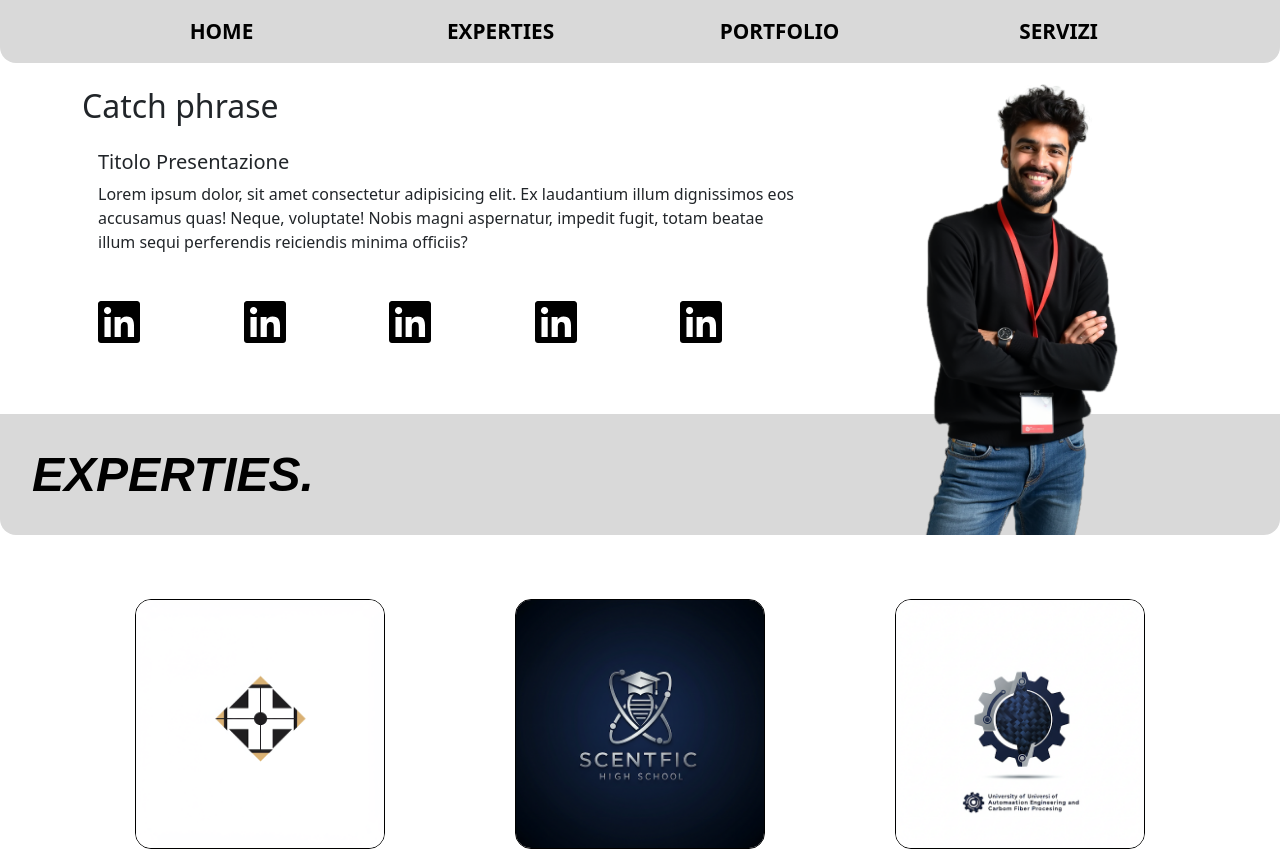
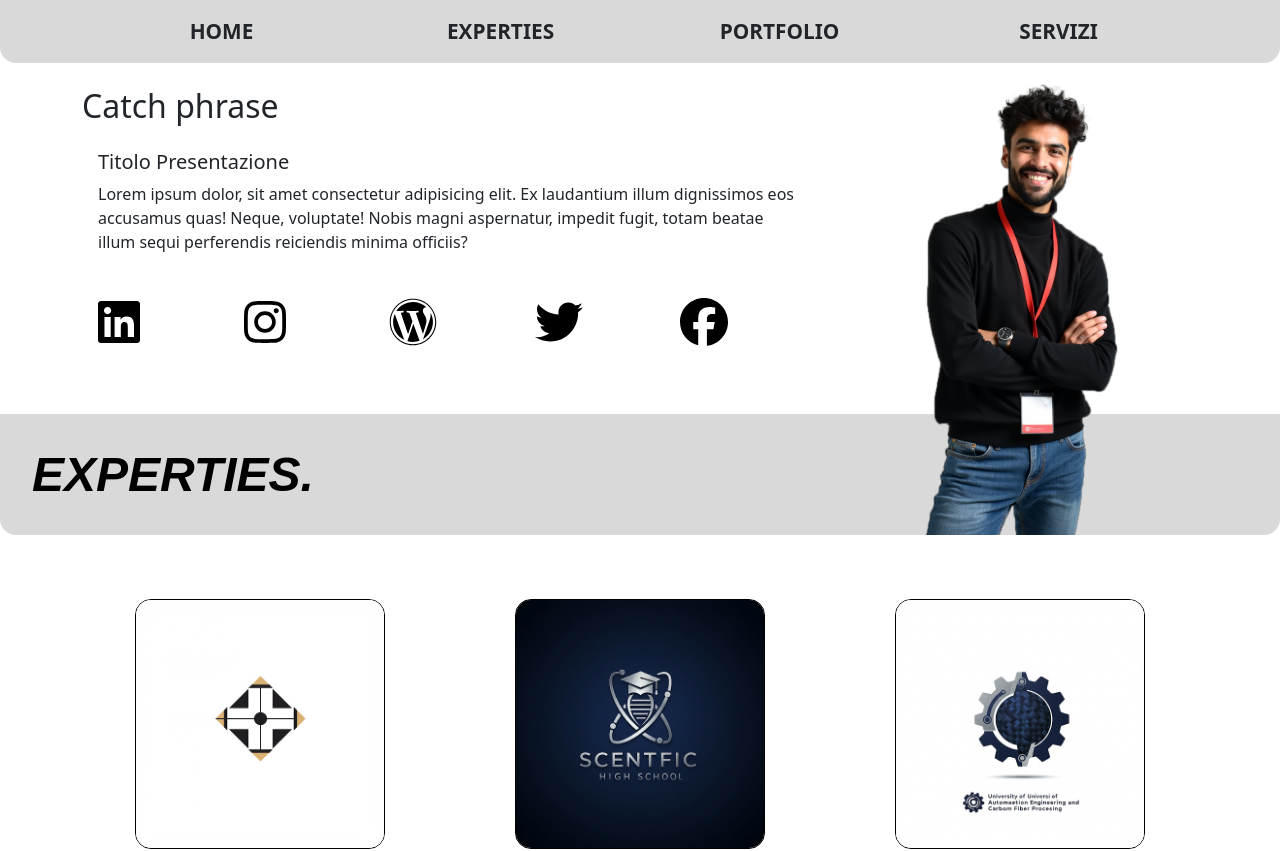
Before and after one commit to Giunta-Giovanni/portfolio, a React (Vite) app: page / in a window 1280 px wide. Shown: the top 851 px of the page. Built offline with nearby package versions, Linux system fonts and the light colour scheme.

Commit message:
feat: implement cvContext for navigation and section scrolling; update components to utilize context

```diff
--- a/src/App.jsx
+++ b/src/App.jsx
@@ -1,11 +1,31 @@
 import LandingPage from "./pages/LandingPage"
-import AccordionItem from "./components/main_component/Accordion/Accordion"
+import cvContext from "./context/cvContext"
+import { useRef } from "react";
 export default function App() {
+
+  const sections = {
+    home: useRef(null),
+    experties: useRef(null),
+    portfolio: useRef(null),
+    service: useRef(null),
+  };
+
+  const navLink = [
+    { id: 1, link: 'HOME', ref: sections.home },
+    { id: 2, link: 'EXPERTIES', ref: sections.experties },
+    { id: 3, link: 'PORTFOLIO', ref: sections.portfolio },
+    { id: 4, link: 'SERVIZI', ref: sections.service },
+  ];
+
+  const scrollToSection = (elementRef) => {
+    elementRef.current?.scrollIntoView({ behavior: "smooth" });
+  };
+
   return (
-    <>
+    <cvContext.Provider value={{ navLink, sections, scrollToSection }}>
       <LandingPage />
       {/* <AccordionItem /> */}
+    </cvContext.Provider>
 
-    </>
   )
 }
--- a/src/components/Header.jsx
+++ b/src/components/Header.jsx
@@ -1,8 +1,15 @@
 import style from "./Header.module.css";
+import { useContext } from "react";
+import cvContext from "../context/cvContext";
 
-const navLink = ['HOME', 'EXPERTIES', 'PORTFOLIO', 'SERVIZI']
 
 export default function Header() {
+
+    const { navLink, scrollToSection } = useContext(cvContext)
+
+
+
+
     return (
         <>
             <header className={style.header}>
@@ -12,10 +19,21 @@ export default function Header() {
                         {/* navBar-tablet & pc*/}
                         <nav className="d-none d-md-block">
                             <ul className="row p-0 m-0">
-                                {navLink.map((link, index) => {
+                                {navLink.map((item) => {
+                                    console.log(item)
                                     return (
-                                        <li className="col" key={index}>
-                                            <a href="">{link}</a>
+                                        <li
+                                            className="col"
+                                            key={item.id}
+
+                                        >
+                                            <span
+                                                className={style.header_link}
+                                                onClick={() => {
+                                                    scrollToSection(item.ref)
+                                                }}
+                                            >{item.link}
+                                            </span>
                                         </li>
                                     )
                                 })}
@@ -33,10 +51,17 @@ export default function Header() {
                                     </button>
                                     <div className="collapse navbar-collapse w-100 mt-2" id="navbarTogglerDemo02">
                                         <ul className="navbar-nav w-100 text-center mb-2 mb-lg-0 p-0 m-0">
-                                            {navLink.map((link, index) => {
+                                            {navLink.map((item) => {
                                                 return (
-                                                    <li className="nav-item w-100" key={index}>
-                                                        <a className="nav-link active" aria-current="page" href="#">{link}</a>
+                                                    <li className="nav-item w-100" key={item.id}>
+                                                        <span
+                                                            className={style.header_link}
+                                                            onClick={() => {
+                                                                scrollToSection(item.ref)
+                                                            }}
+                                                        >{item.link}
+                                                        </span>
+                                                        {/* <a className="nav-link active" aria-current="page" href="#">{item.link}</a> */}
                                                     </li>
                                                 )
                                             })}
--- a/src/components/main_component/HeroSection.jsx
+++ b/src/components/main_component/HeroSection.jsx
@@ -1,13 +1,17 @@
 // import fontAwesome
 import { FontAwesomeIcon } from "@fortawesome/react-fontawesome";
-import { faFacebook, faLinkedin, faTwitter, faInstagram } from "@fortawesome/free-brands-svg-icons";
-
+import { faFacebook, faLinkedin, faTwitter, faInstagram, faWordpress } from "@fortawesome/free-brands-svg-icons";
+import { useContext } from "react";
+import cvContext from "../../context/cvContext";
 // import style
 import style from "../Main.module.css";
 
 export default function HeroSection() {
+
+    const { sections } = useContext(cvContext)
+
     return (
-        <section className={style.heroSection}>
+        <section ref={sections.home} className={style.heroSection}>
             <div className="container">
                 {/* riga */}
                 <div className="row">
@@ -24,7 +28,7 @@ export default function HeroSection() {
                             </div>
                             {/* colonna destra con titolo */}
                             <div className="col-7 col-md-12">
-                                <h2>
+                                <h2 className={style.catch_phrase}>
                                     Catch phrase
                                 </h2>
                             </div>
@@ -48,28 +52,28 @@ export default function HeroSection() {
                                 <div className="col">
                                     <div className={style.channel}>
                                         <a href="">
-                                            <FontAwesomeIcon icon={faLinkedin} />
+                                            <FontAwesomeIcon icon={faInstagram} />
                                         </a>
                                     </div>
                                 </div>
                                 <div className="col">
                                     <div className={style.channel}>
                                         <a href="">
-                                            <FontAwesomeIcon icon={faLinkedin} />
+                                            <FontAwesomeIcon icon={faWordpress} />
                                         </a>
                                     </div>
                                 </div>
                                 <div className="col">
                                     <div className={style.channel}>
                                         <a href="">
-                                            <FontAwesomeIcon icon={faLinkedin} />
+                                            <FontAwesomeIcon icon={faTwitter} />
                                         </a>
                                     </div>
                                 </div>
                                 <div className="col">
                                     <div className={style.channel}>
                                         <a href="">
-                                            <FontAwesomeIcon icon={faLinkedin} />
+                                            <FontAwesomeIcon icon={faFacebook} />
                                         </a>
                                     </div>
                                 </div>
@@ -89,7 +93,7 @@ export default function HeroSection() {
             </div>
 
             {/* banner next section */}
-            <div className={style.banner_section}>
+            <div ref={sections.experties} className={style.banner_section}>
                 <h1 className={style.banner_title}>EXPERTIES.</h1>
             </div>
 
--- a/src/components/main_component/PortfolioSection.jsx
+++ b/src/components/main_component/PortfolioSection.jsx
@@ -1,12 +1,13 @@
-import { useState } from "react";
+import { useState, useContext } from "react";
+import cvContext from "../../context/cvContext";
 import ProjectCard from "./ProjectCard";
 import portfolioData from "../../data/PortfolioData";
 // importiamo lo stile
 import style from "../Main.module.css";
 
 
-
 export default function PortfolioSection() {
+    const { sections } = useContext(cvContext)
 
     const [currentlyActive, setCurrentlyActive] = useState(null)
 
@@ -18,7 +19,7 @@ export default function PortfolioSection() {
     return (
         <section>
             {/* banner next section */}
-            <div className={style.banner_section}>
+            <div ref={sections.portfolio} className={style.banner_section}>
                 <h1 className={`${style.banner_title} text-end`}>PORTFOLIO.</h1>
             </div>
 
--- a/src/components/main_component/ServiceSection.jsx
+++ b/src/components/main_component/ServiceSection.jsx
@@ -1,15 +1,22 @@
-// import Style
+// import Hooks
+import { useContext } from "react";
+// import Contexts
+import cvContext from "../../context/cvContext";
+// import Styles
 import style from "../Main.module.css";
+// import Data
+import serviceData from "../../data/ServiceData";
+// import functions
+import { generateFeatureCards } from "../../functions/generateFeatureCards";
 
-import serviceData from "../../data/ServiceData";
 
-import { generateFeatureCards } from "../../functions/generateFeatureCards";
 export default function ServiceSection() {
 
+    const { sections } = useContext(cvContext)
     return (
         <section>
             {/* banner next section */}
-            <div className={style.banner_section}>
+            <div ref={sections.service} className={style.banner_section}>
                 <h1 className={`${style.banner_title}`}>SERVICE.</h1>
             </div>
 
--- /dev/null
+++ b/src/context/cvContext.jsx
@@ -0,0 +1,5 @@
+import { createContext } from "react";
+
+const cvContext = createContext();
+
+export default cvContext;
```
